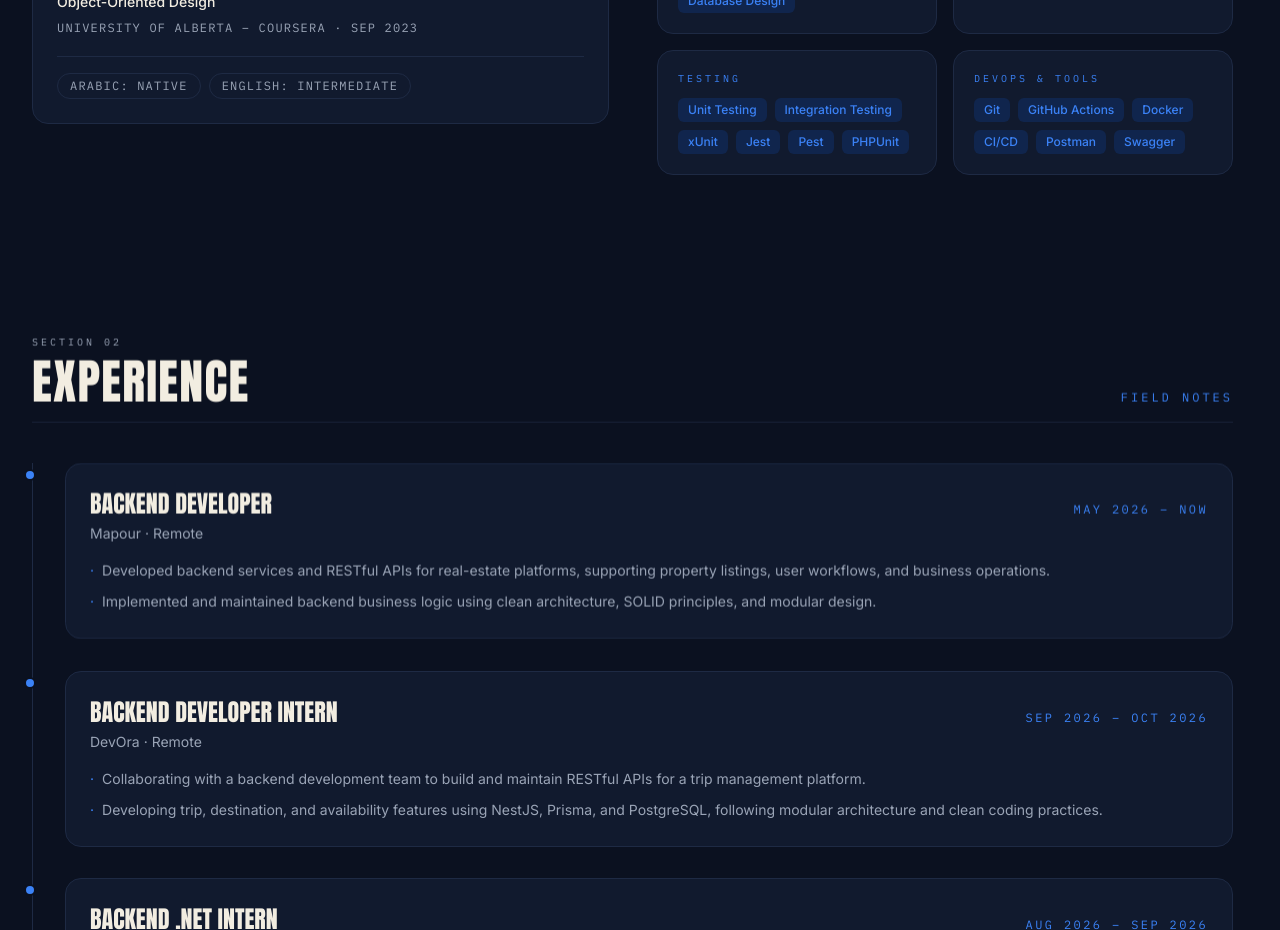
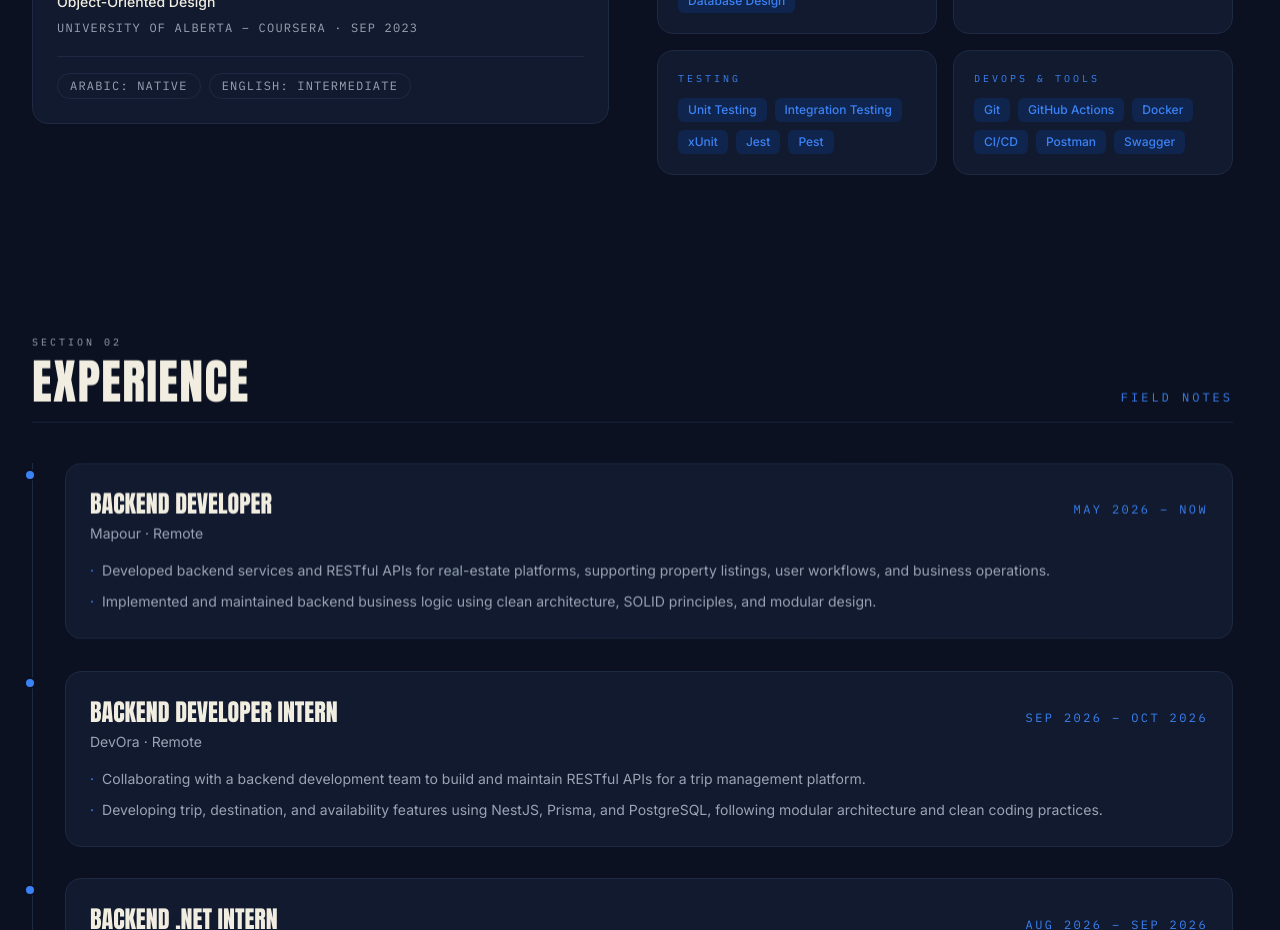
Before and after one commit to ixtalaat/portofilo, a Next.js app: page / in a window 1280 px wide. Shown: the part 1440-2370 px from the top of the page. Built offline with nearby package versions, Linux system fonts and the light colour scheme.

Commit message:
chore: remove PHPUnit from testing skills

```diff
--- a/src/data/cv.ts
+++ b/src/data/cv.ts
@@ -56,7 +56,7 @@ export const skills = [
   },
   {
     label: "Testing",
-    items: ["Unit Testing", "Integration Testing", "xUnit", "Jest", "Pest", "PHPUnit"],
+    items: ["Unit Testing", "Integration Testing", "xUnit", "Jest", "Pest"],
   },
   {
     label: "DevOps & Tools",
```
